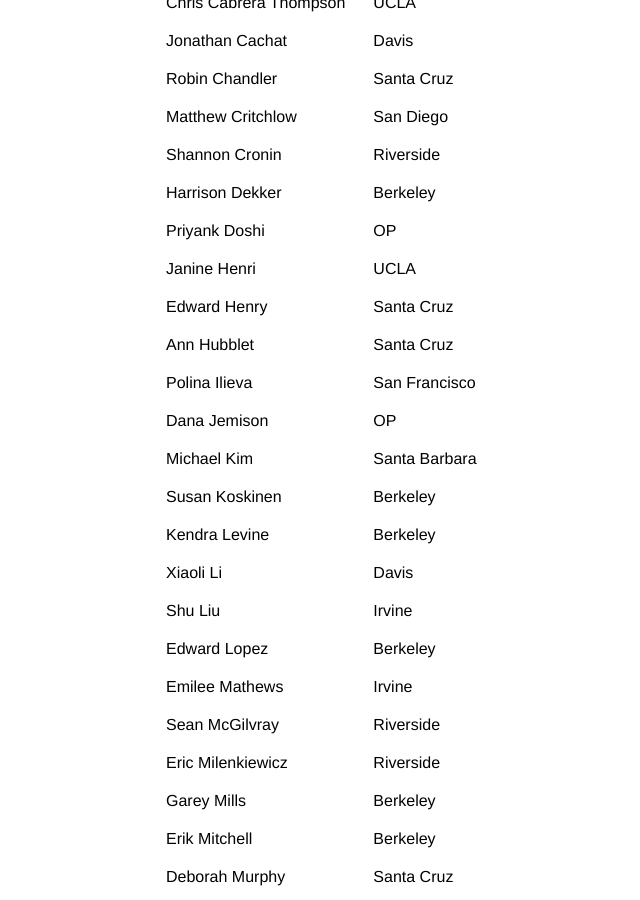
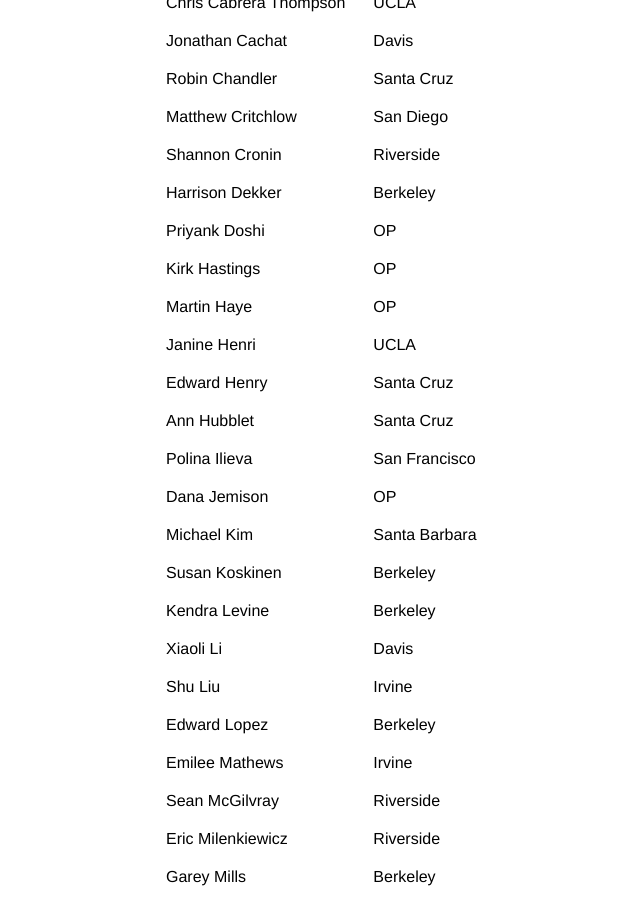
Before and after one commit to CDLUC3/UC-code-camp, a Jekyll site: the page built from attendees.md, in a window 1280 px wide and 900 px high, scrolled down 381 px. Shown: the whole window, without its empty margins (88-728 px from the left). Built offline with Jekyll 4.4.1, drawn with Linux system fonts in a browser that asks for light colours; Markdown is read by kramdown in place of the engine named in the settings.

Commit message:
updated attendees

```diff
--- a/attendees.md
+++ b/attendees.md
@@ -18,6 +18,8 @@
 <tr>	<td>	Shannon Cronin	</td>	<td>	</td>	<td>	Riverside	</td>	</tr>
 <tr>	<td>	Harrison Dekker	</td>	<td>	</td>	<td>	Berkeley	</td>	</tr>
 <tr>	<td>	Priyank Doshi	</td>	<td>	</td>	<td>	OP	</td>	</tr>
+<tr>	<td>	Kirk Hastings	</td>	<td>	</td>	<td>	OP	</td>	</tr>
+<tr>	<td>	Martin Haye	</td>	<td>	</td>	<td>	OP	</td>	</tr>
 <tr>	<td>	Janine Henri	</td>	<td>	</td>	<td>	UCLA	</td>	</tr>
 <tr>	<td>	Edward Henry	</td>	<td>	</td>	<td>	Santa Cruz	</td>	</tr>
 <tr>	<td>	Ann Hubblet	</td>	<td>	</td>	<td>	Santa Cruz	</td>	</tr>
```
